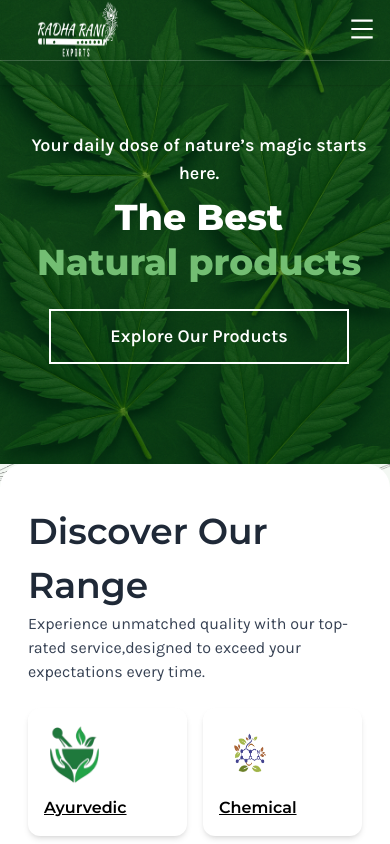
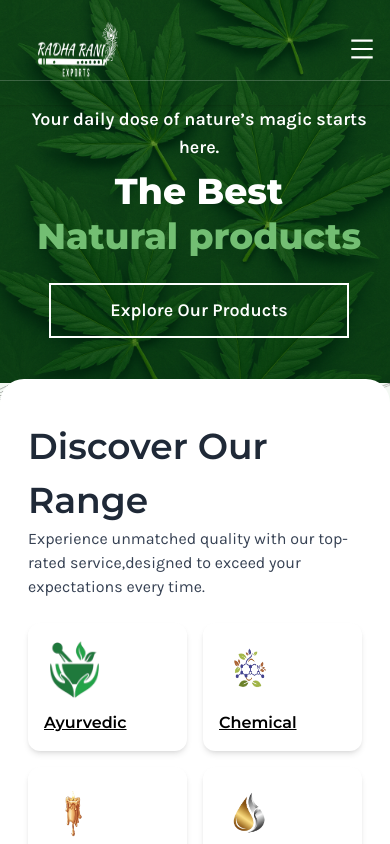
Before and after one commit to Takemitchy-101/RadhaRani_Exports, a React (Vite) app: page / in a window 390 px wide. Shown: the top 844 px of the page. Built offline with nearby package versions, Linux system fonts and the light colour scheme.

Commit message:
ipad responsive

```diff
--- a/src/components/hero.jsx
+++ b/src/components/hero.jsx
@@ -1,3 +1,73 @@
+// import React from 'react';
+// import { Row, Col } from 'antd';
+// import bgImage from '../assets/mainBG.png';
+// import mainPimage from '../assets/HeroMain.png';
+// import NavBar from './navbar';
+
+// export const Hero = () => {
+//   return (
+//     <div className=" w-full overflow-hidden relative h-[55vh]  sm:h-[50vh] md:h-screen lg:h-screen">
+//       <div>
+//         <NavBar className="bg-transparent fixed top-0 left-0 w-full z-50" />
+//       </div>
+
+//       {/* Background image */}
+//       <div
+//         className="absolute top-0 left-0 w-full h-full -z-10"
+//         style={{
+//           backgroundImage: `url(${bgImage})`,
+//           backgroundSize: 'cover',
+//           backgroundPosition: 'center',
+//         }}
+//       />
+
+//       <div className="h-full flex flex-col justify-center px-4 md:px-16">
+//         <Row
+//           gutter={[24, 24]}
+//           className="items-center flex-1"
+//         >
+//           {/* Left Column: Text */}
+//           <Col
+//             xs={24}
+//             md={12}
+//             className="flex flex-col justify-center items-center md:items-start text-center md:text-left text-white -mt-2 sm:-mt-4 md:-mt-6 lg:-mt-30"
+//           >
+//             <div className='ml-2 sm:ml-4 md:ml-6 lg:ml-40'>
+
+//             <h2 className="text-lg md:text-xl font-semibold mb-2 md:mb-4 subFont">
+//               Your daily dose of nature’s magic starts here.
+//             </h2>
+//             <h1 className="text-4xl sm:text-4xl md:text-5xl font-extrabold leading-tight mb-4 md:mb-6 headFont">
+//               The <span>Best</span><br />
+//               <span className="text-[#73BE73]">Natural products</span>
+//             </h1>
+//             <button className="mainbutton mt-2 md:mt-4 subFont">
+//               Explore Our Products
+//             </button>
+//             </div>
+//           </Col>
+
+//           {/* Right Column: Image */}
+//           <Col
+//             xs={24}
+//             md={12}
+//             className="flex justify-center items-center"
+//           >
+//             <img
+//               src={mainPimage}
+//               alt="Natural Product"
+//               className="hidden sm:block w-full h-auto object-contain max-w-[711px] md:max-w-[711px] lg:-mt-50"
+//             />
+//           </Col>
+//         </Row>
+//       </div>
+//     </div>
+//   );
+// };
+
+// export default Hero;
+
+
 import React from 'react';
 import { Row, Col } from 'antd';
 import bgImage from '../assets/mainBG.png';
@@ -6,14 +76,15 @@ import NavBar from './navbar';
 
 export const Hero = () => {
   return (
-    <div className=" w-full overflow-hidden relative h-[55vh]  sm:h-[50vh] md:h-screen lg:h-screen">
+    <div className="w-full overflow-hidden relative py-5 sm:py-16 md:py-10 lg:py-1">
+      {/* Navbar */}
       <div>
         <NavBar className="bg-transparent fixed top-0 left-0 w-full z-50" />
       </div>
 
       {/* Background image */}
       <div
-        className="absolute top-0 left-0 w-full h-full -z-10"
+        className="absolute inset-0 -z-10"
         style={{
           backgroundImage: `url(${bgImage})`,
           backgroundSize: 'cover',
@@ -21,24 +92,23 @@ export const Hero = () => {
         }}
       />
 
-      <div className="h-full flex flex-col justify-center px-4 md:px-16">
-        <Row
-          gutter={[24, 24]}
-          className="items-center flex-1"
-        >
+      {/* Content */}
+      <div className="h-full flex flex-col justify-center px-5 md:px-16 lg:py-25">
+        <Row gutter={[24, 24]} className="items-center">
           {/* Left Column: Text */}
           <Col
             xs={24}
+            sm={24}
             md={12}
-            className="flex flex-col justify-center items-center md:items-start text-center md:text-left text-white -mt-2 sm:-mt-4 md:-mt-6 lg:-mt-30"
+            className="flex flex-col justify-center items-center md:items-start text-center md:text-left text-white"
           >
-            <div className='ml-2 sm:ml-4 md:ml-6 lg:ml-40'>
-
+            <div className="ml-2 sm:ml-4 md:ml-6 lg:ml-40">
               <h2 className="text-lg md:text-xl font-semibold mb-2 md:mb-4 subFont">
                 Your daily dose of nature’s magic starts here.
               </h2>
               <h1 className="text-4xl sm:text-4xl md:text-5xl font-extrabold leading-tight mb-4 md:mb-6 headFont">
-              The <span>Best</span><br />
+                The <span>Best</span>
+                <br />
                 <span className="text-[#73BE73]">Natural products</span>
               </h1>
               <button className="mainbutton mt-2 md:mt-4 subFont">
@@ -50,13 +120,14 @@ export const Hero = () => {
           {/* Right Column: Image */}
           <Col
             xs={24}
+            sm={24}
             md={12}
             className="flex justify-center items-center"
           >
             <img
               src={mainPimage}
               alt="Natural Product"
-              className="hidden sm:block w-full h-auto object-contain max-w-[711px] md:max-w-[711px] lg:-mt-50"
+              className="hidden sm:block w-full h-auto object-contain max-w-[400px] md:max-w-[600px] lg:max-w-[711px] lg:-mt-[50px]"
             />
           </Col>
         </Row>
--- a/src/components/newRange.jsx
+++ b/src/components/newRange.jsx
@@ -18,6 +18,7 @@ const NewRange = () => {
   ];
 
   return (
+
     <div className="relative bg-[#f3f8f3] pb-24 w-full overflow-hidden z-10">
       {/* Background Decorations */}
       <img
@@ -26,6 +27,7 @@ const NewRange = () => {
         className="absolute bottom-0 left-0 w-[85px] md:w-[150px] opacity-80 pointer-events-none z-0"
       />
       <img
+
         src={newRangeBG4}
         alt="decor"
         className="absolute bottom-0 right-0 w-[85px] md:w-[150px] opacity-80 pointer-events-none z-0"
--- a/src/components/productType.jsx
+++ b/src/components/productType.jsx
@@ -29,7 +29,7 @@ const ProductType = () => {
         className='absolute right-0 w-[85px] md:w-[150px] opacity-80 pointer-events-none z-0'
       />
 
-      <div className='relative top-0 sm:-top-20 z-10'>
+      <div className='relative -top-1 sm:-top-5 lg:-top-15  z-10'>
         <div className="flex justify-center items-center bg-[#ffffff] py-10 px-4 sm:px-6 lg:px-8 rounded-3xl max-w-[1100px] mx-auto">
           <Row
             className="w-full"
```
Lines whose indentation alone changed are shown as unchanged.
